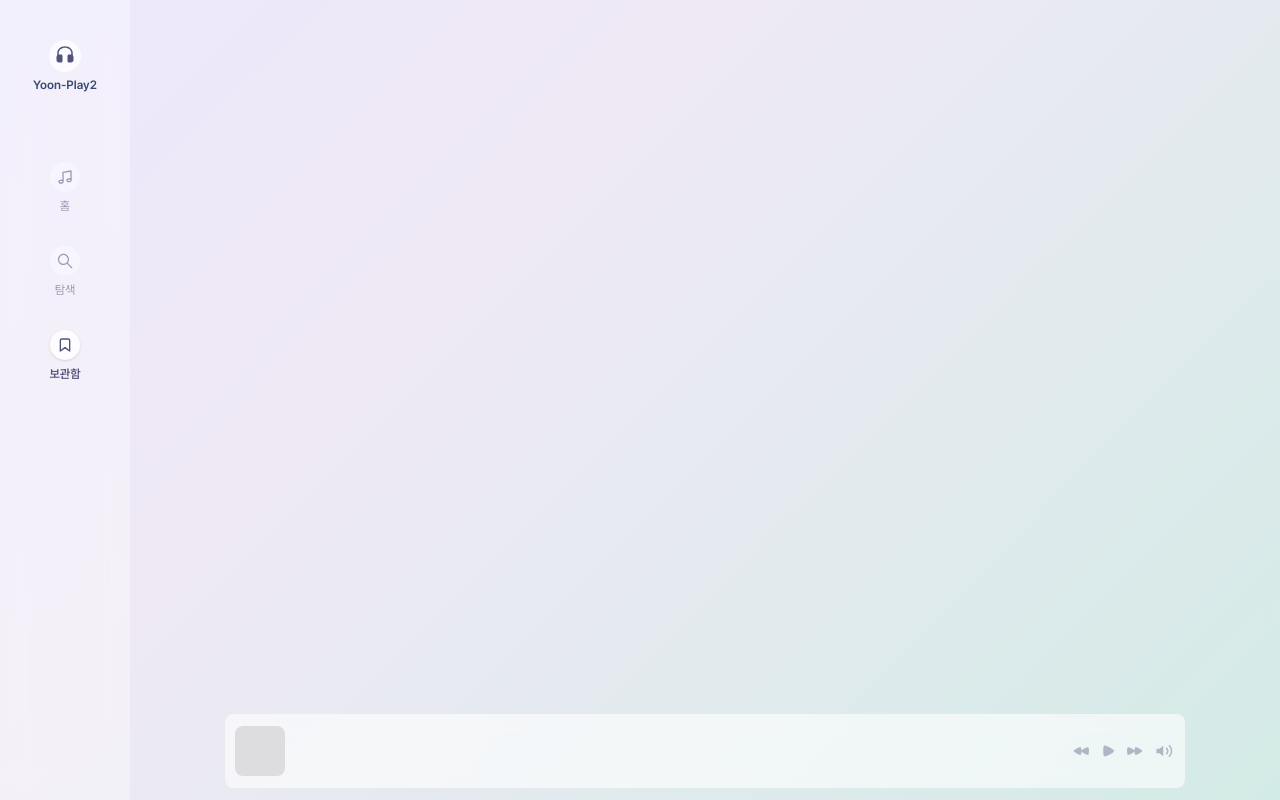
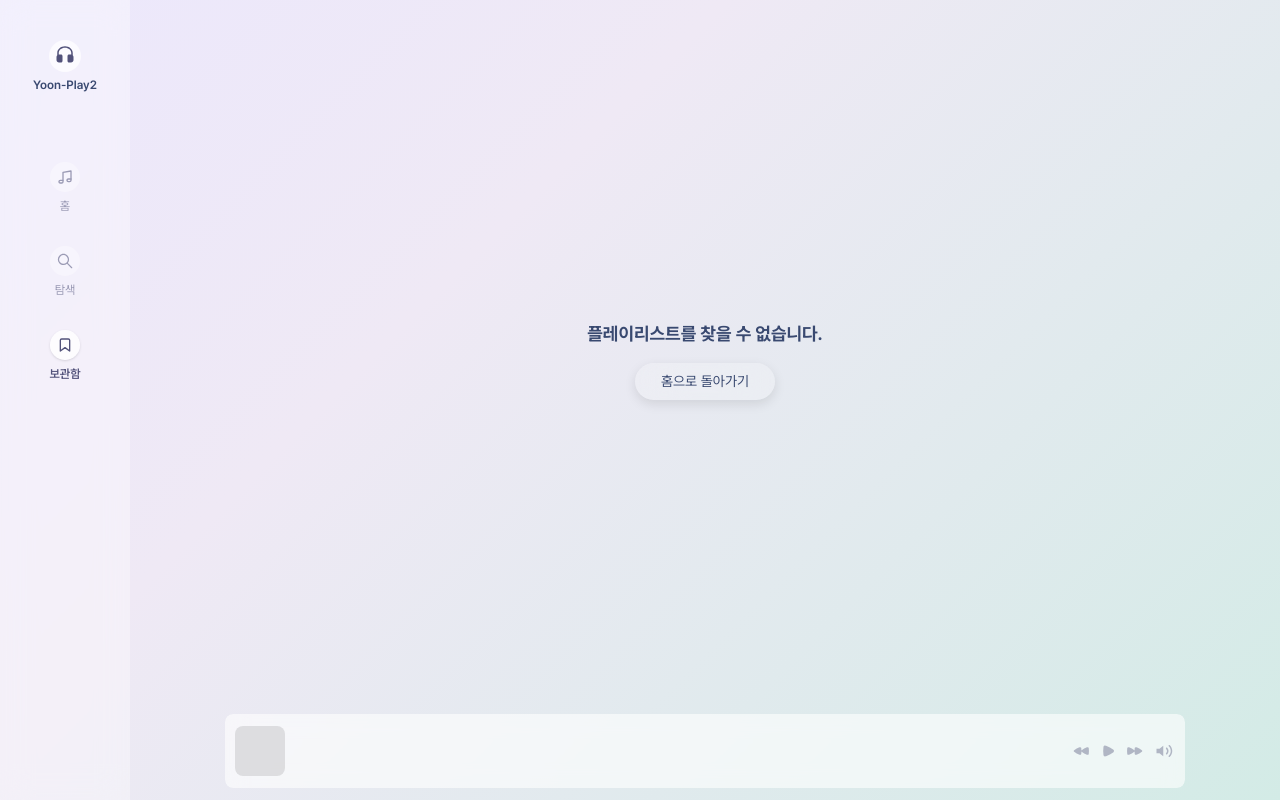
Before and after one commit to rkddbs1031/Yoon-Play2, a Next.js app: page /library/playlist in a window 1280 px wide. Built offline with nearby package versions, Linux system fonts and the light colour scheme.

Commit message:
refactor: LibraryPlaylist 로직 수정
좋아요, 유저가 만든 플레이리스트(폴더) 모두 하나의 컴포넌트로 제어되게 수정

```diff
--- a/app/library/playlist/page.tsx
+++ b/app/library/playlist/page.tsx
@@ -1,13 +1,32 @@
 'use client';
 
+import Link from 'next/link';
 import { useSearchParams } from 'next/navigation';
 
-import { LibraryListType } from '@/constants/library';
-import LikedPlaylist from './_components/LikedPlaylist';
+import { fromPlaylistParam } from '@/utils/playlist';
+import PlaylistView from './_components/PlaylistView';
 
 export default function LibraryPlaylist() {
   const searchParams = useSearchParams();
   const listParam = searchParams.get('list');
 
-  if (listParam === LibraryListType.Like) return <LikedPlaylist />;
+  if (!listParam) {
+    return (
+      <section className='w-full h-screen flex flex-col items-center justify-center gap-4 -mt-15'>
+        <h1 className='text-[18px] font-bold'>플레이리스트를 찾을 수 없습니다.</h1>
+        <Link
+          className='w-[140px] py-2 text-center text-[14px] rounded-[32px] backdrop-blur-xl shadow-[0_4px_12px_rgba(0,0,0,0.1)] cursor-pointer transition-bg duration-400 bg-white/20 hover:bg-white/70'
+          href='/'
+        >
+          홈으로 돌아가기
+        </Link>
+      </section>
+    );
+  }
+
+  const playlistId = fromPlaylistParam(listParam);
+
+  if (!playlistId) return null;
+
+  return <PlaylistView playlistId={playlistId} />;
 }
```
